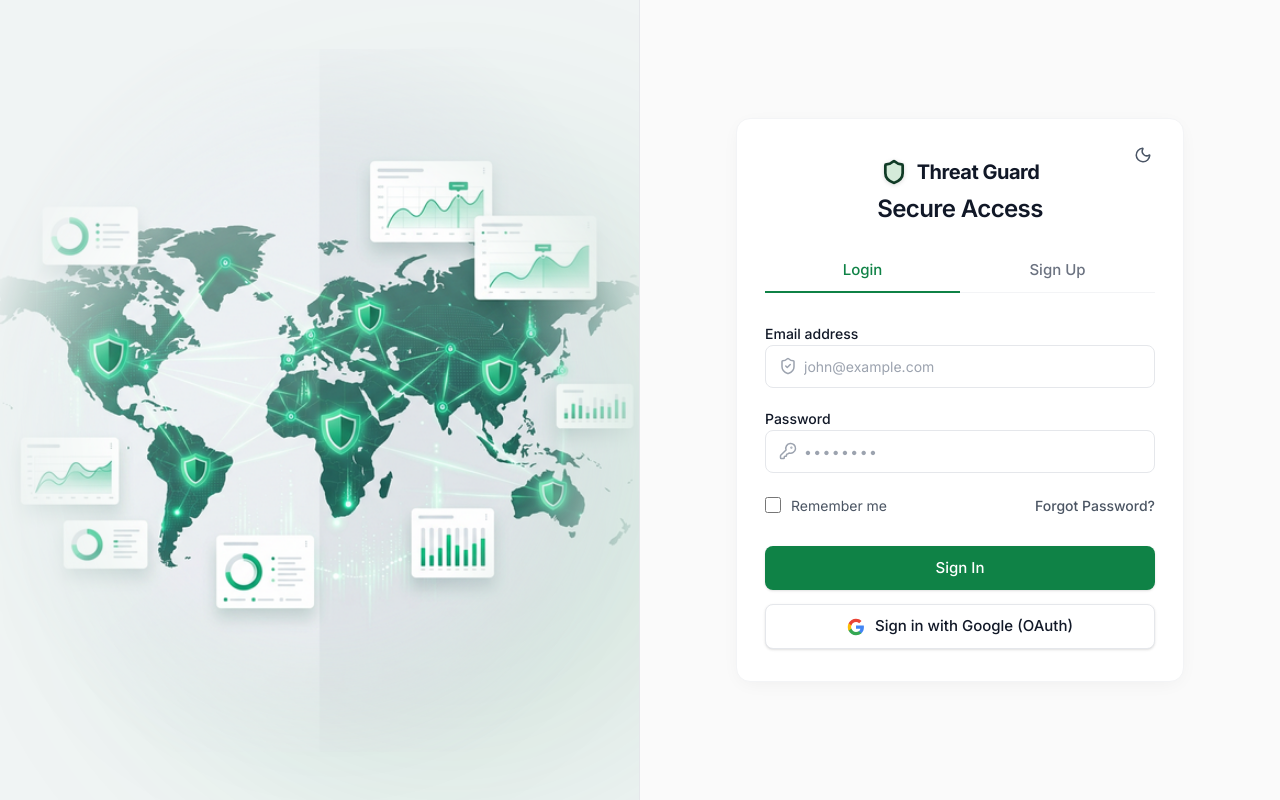
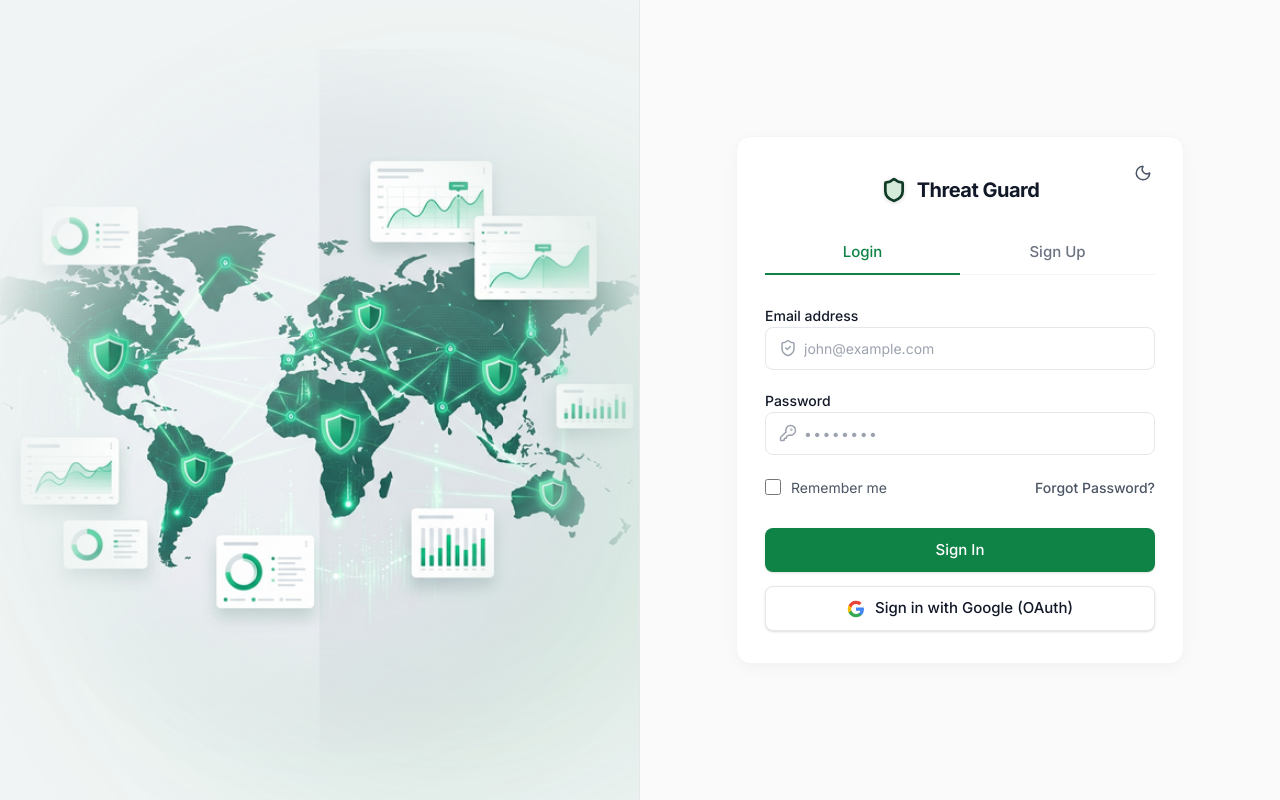
Before and after one commit to piyush-jha-16/Threat-Guard-Complete-Threat-Analysis-, a React (Vite) app: page / in a window 1280 px wide. Built offline with nearby package versions, Linux system fonts and the light colour scheme; no server answers.

Commit message:
style: remove 'Secure Access' text from authentication card

```diff
--- a/src/components/AuthCard.tsx
+++ b/src/components/AuthCard.tsx
@@ -18,9 +18,6 @@ const AuthCard: React.FC = () => {
                         <Shield size={26} strokeWidth={2.5} className="text-[#103b26] drop-shadow-sm" style={{ fill: '#d4ebd9' }} />
                         <span className="text-[20px] font-bold tracking-tight text-[#111827] dark:text-white leading-none">Threat Guard</span>
                     </div>
-                    <h2 className="text-[24px] font-[600] text-[#111827] dark:text-white tracking-tight">
-                        Secure Access
-                    </h2>
                 </div>
 
                 <div className="flex w-full border-b border-gray-100 dark:border-[#27272a] mb-7 pt-1 relative">
```
